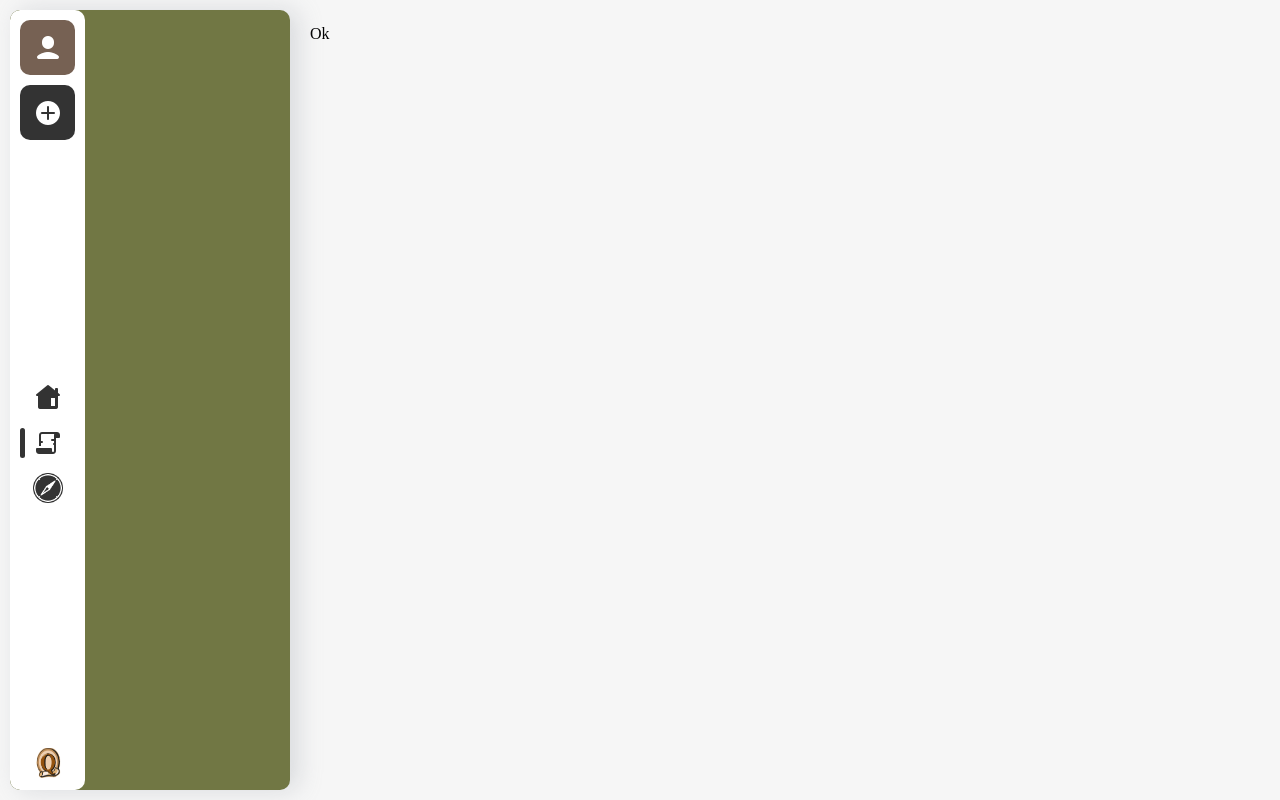
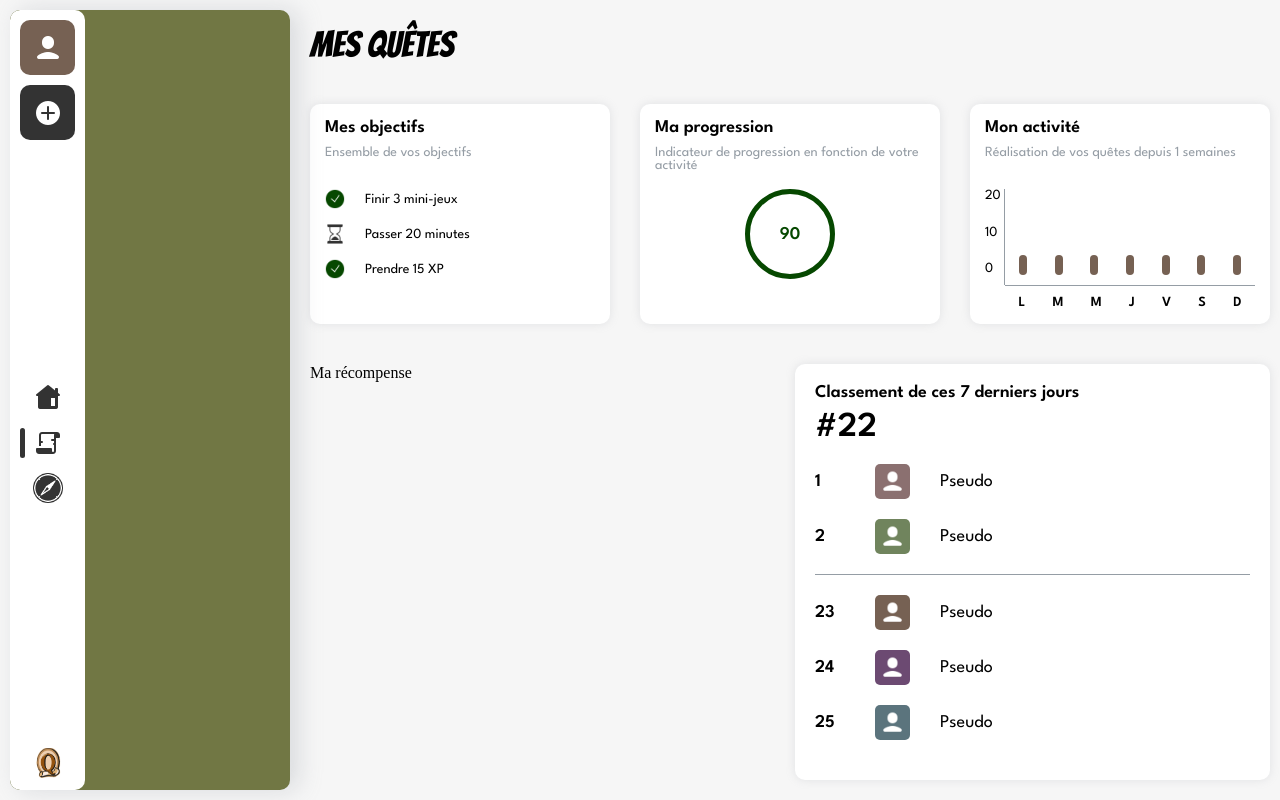
Before and after one commit to hpktz/word_quest, a Flask app: page /dashboard/quests in a window 1280 px wide. Run offline with Flask 3, Linux system fonts and the light colour scheme; the visitor is signed in with stand-in values (Sample User, id 1); data that the repository does not hold is empty.

Commit message:
Update quests.html with new content

```diff
--- /dev/null
+++ b/static/styles/css/style-quests.css
@@ -0,0 +1,227 @@
+.quests-main-container {
+    display: grid;
+    grid-template-columns: 1fr;
+    grid-template-rows: auto auto 1fr;
+    row-gap: 40px;
+}
+
+.quests-main-container .main-infos .title {
+    font-family: 'Bangers', cursive;
+    font-size: 36px;
+    text-align: left;
+    grid-row: 1;
+}
+
+.quests-main-container .stats {
+    display: grid;
+    grid-template-columns: 1fr 1fr 1fr;
+    gap: 30px;
+}
+
+.quests-main-container .stats .stat-box {
+    width: 100%;
+    background-color: white;
+    border-radius: 10px;
+    box-shadow: 0px 0px 10px 0 #959da536;
+    padding: 15px;
+}
+
+.quests-main-container .stats .stat-box .title {
+    font-family: 'League Spartan', sans-serif;
+    font-size: 18px;
+    font-weight: 600;
+}
+
+.quests-main-container .stats .stat-box .subtitle {
+    font-family: 'League Spartan', sans-serif;
+    font-size: 14px;
+    color: #959da5;
+    height: 28px;
+    margin-top: 10px;
+}
+
+.quests-main-container .stats .stat-box .target-box {
+    display: flex;
+    align-items: center;
+    gap: 20px;
+    margin-top: 15px;
+}
+
+.quests-main-container .stats .stat-box .target-box .img {
+    width: 20px;
+    height: 20px;
+}
+
+.quests-main-container .stats .stat-box .target-box .text {
+    font-family: 'League Spartan', sans-serif;
+    font-size: 14px;
+    font-weight: 400;
+}
+
+.quests-main-container .stats .stat-box .progress-index-container.good {
+    --progression-color: #064800;
+}
+
+.quests-main-container .stats .stat-box .progress-index-container.average {
+    --progression-color: #c98200;
+}
+
+.quests-main-container .stats .stat-box .progress-index-container.bad {
+    --progression-color: #750000;
+}
+
+.quests-main-container .stats .stat-box .progress-index-container {
+    width: 90px;
+    height: 90px;
+    border: 5px solid var(--progression-color);
+    border-radius: 50%;
+    margin: 15px auto;
+    text-align: center;
+    display: flex;
+    flex-direction: column;
+    justify-content: center;
+}
+
+.quests-main-container .stats .stat-box .progress-index-container .progress-index {
+    font-family: 'League Spartan', sans-serif;
+    font-size: 18px;
+    font-weight: 600;
+    color: var(--progression-color);
+}
+
+.quests-main-container .stats .stat-box .bar-chart-container {
+    display: grid;
+    grid-template-columns: 20px 1fr;
+    grid-template-rows: 1fr 24px;
+    height: 120px;
+    margin-top: 15px;
+}
+
+.quests-main-container .stats .stat-box .bar-chart-container .ordinate {
+    grid-column: 1;
+    grid-row: 1;
+    display: flex;
+    flex-direction: column;
+    justify-content: space-between;
+    font-family: 'League Spartan', sans-serif;
+    font-size: 14px;
+    font-weight: 400;
+    border-right: 1px solid #959da5;
+    padding-bottom: 10px;
+}
+
+.quests-main-container .stats .stat-box .bar-chart-container .abscissa{
+    grid-column: 2;
+    grid-row: 2;
+    display: flex;
+    justify-content: space-around;
+    font-family: 'League Spartan', sans-serif;
+    font-size: 14px;
+    font-weight: 600;
+    padding-top: 10px;
+    border-top: 1px solid #959da5;
+}
+
+.quests-main-container .stats .stat-box .bar-chart-container .chart-content {
+    display: flex;
+    justify-content: space-around;
+    align-items: flex-end;
+    padding-bottom: 10px;
+}
+
+.quests-main-container .stats .stat-box .bar-chart-container .chart-content .item {
+    height: 20px;
+    width: 8px;
+    background-color: #766153;
+    border-radius: 5px;
+}
+
+.quests-main-container .reaward-ranking-container {
+    display: grid;
+    grid-template-columns: 1fr 1fr;
+    gap: 10px;
+}
+
+.quests-main-container .reaward-ranking-container  .ranking {
+    width: 100%;
+    height: fit-content;
+    background-color: white;
+    border-radius: 10px;
+    box-shadow: 0px 0px 10px 0 #959da536;
+    padding: 20px;
+}
+
+.quests-main-container .reaward-ranking-container  .ranking .title {
+    font-family: 'League Spartan', sans-serif;
+    font-size: 18px;
+    font-weight: 600;
+}
+
+.quests-main-container .reaward-ranking-container  .ranking .ranking-position {
+    font-family: 'League Spartan', sans-serif;
+    font-size: 35px;
+    font-weight: 600;
+    margin-top: 10px;
+}
+
+.quests-main-container .reaward-ranking-container  .ranking .ranking-container {
+    margin-top: 20px;
+}
+
+.quests-main-container .reaward-ranking-container  .ranking .ranking-container .separate {
+    width: 100%;
+    height: 1px;
+    background-color: #959da5;
+    margin: 10px 0;
+}
+
+.quests-main-container .reaward-ranking-container  .ranking .ranking-container .ranking-box {
+    display: grid;
+    grid-template-columns: 30px 35px 1fr;
+    align-items: center;
+    gap: 30px;
+    margin: 20px 0;
+}
+
+.quests-main-container .reaward-ranking-container  .ranking .ranking-container .ranking-box .rank {
+    font-family: 'League Spartan', sans-serif;
+    font-size: 18px;
+    font-weight: 600;
+}
+
+.quests-main-container .reaward-ranking-container  .ranking .ranking-container .ranking-box:nth-child(1n) {
+    --profile-background: #8B7070;
+}
+.quests-main-container .reaward-ranking-container  .ranking .ranking-container .ranking-box:nth-child(2n) {
+    --profile-background: #70845D;
+}
+.quests-main-container .reaward-ranking-container  .ranking .ranking-container .ranking-box:nth-child(3n) {
+    --profile-background: #5B747D;
+}
+.quests-main-container .reaward-ranking-container  .ranking .ranking-container .ranking-box:nth-child(4n) {
+    --profile-background: #766153;
+}
+.quests-main-container .reaward-ranking-container  .ranking .ranking-container .ranking-box:nth-child(5n) {
+    --profile-background: #6C4A72;
+}
+
+.quests-main-container .reaward-ranking-container  .ranking .ranking-container .ranking-box .picture {
+    background-color: var(--profile-background);
+    border-radius: 5px;
+    height: 35px;
+    width: 35px;
+    padding: 5px;
+}
+
+.quests-main-container .reaward-ranking-container  .ranking .ranking-container .ranking-box .picture img {
+    width: 100%;
+    height: 100%;
+    object-fit: cover;
+    border-radius: 5px;
+}
+
+.quests-main-container .reaward-ranking-container  .ranking .ranking-container .ranking-box .name {
+    font-family: 'League Spartan', sans-serif;
+    font-size: 18px;
+    font-weight: 400;
+}
--- a/templates/dashboard/quests.html
+++ b/templates/dashboard/quests.html
@@ -1,3 +1,117 @@
-{% extends "dashboard/main.html" %} {% block title %}Dashboard{% endblock %} {% block color %}quests-color{% endblock %}{% block quests %}selected{% endblock %} {% block content %}
-<main>Ok</main>
-{% endblock %}w
+{% extends "dashboard/main.html" %} {% block title %}Quêtes{% endblock %}{% block color %}quests-color{% endblock %}
+{% block css %}<link rel="stylesheet" href="/static/styles/css/style-quests.css">{% endblock %}
+{% block dashboard_info %}
+<div class="info-section">
+    </div>
+{% endblock %}{% block quests %}selected{% endblock %} {% block content %}
+<main class="quests-main-container">
+    <section class="main-infos">
+        <div class="title">Mes quêtes</div>
+    </section>
+    <section class="stats">
+        <div class="stat-box">
+            <div class="title">Mes objectifs</div>
+            <div class="subtitle">Ensemble de vos objectifs</div>
+            <div class="target-box">
+                <img src="/static/icons/success-30-green.png" class="img" alt="success">
+                <div class="text">Finir 3 mini-jeux</div>
+            </div>
+            <div class="target-box">
+                <img src="/static/icons/timer-30-dark-grey.png" class="img" alt="success">
+                <div class="text">Passer 20 minutes</div>
+            </div>
+            <div class="target-box">
+                <img src="/static/icons/success-30-green.png" class="img" alt="success">
+                <div class="text">Prendre 15 XP</div>
+            </div>
+        </div>
+        <div class="stat-box">
+            <div class="title">Ma progression</div>
+            <div class="subtitle">Indicateur de progression en fonction de votre activité</div>
+            <div class="progress-index-container good">
+                <div class="progress-index">90</div>
+            </div>
+        </div>
+        <div class="stat-box">
+            <div class="title">Mon activité</div>
+            <div class="subtitle">Réalisation de vos quêtes depuis 1 semaines</div>
+            <div class="bar-chart-container">
+                <div class="ordinate">
+                    <div class="item">20</div>
+                    <div class="item">10</div>
+                    <div class="item">0</div>
+                </div>
+                <div class="chart-content">
+                    <div class="item"></div>
+                    <div class="item"></div>
+                    <div class="item"></div>
+                    <div class="item"></div>
+                    <div class="item"></div>
+                    <div class="item"></div>
+                    <div class="item"></div>
+                </div>
+                <div class="abscissa">
+                    <div class="item">L</div>
+                    <div class="item">M</div>
+                    <div class="item">M</div>
+                    <div class="item">J</div>
+                    <div class="item">V</div>
+                    <div class="item">S</div>
+                    <div class="item">D</div>
+                </div>
+            </div>
+        </div>
+    </section>
+    <section class="reaward-ranking-container">
+        <div class="reward">
+            <div class="title">Ma récompense</div>
+            <div class="reward-box">
+                <div class="chest"></div>
+                <div class="base"></div>
+            </div>
+        </div>
+        <div class="ranking">
+            <div class="title">Classement de ces 7 derniers jours</div>
+            <div class="ranking-position">#22</div>
+            <div class="ranking-container">
+                <div class="ranking-box">
+                    <div class="rank">1</div>
+                    <div class="picture">
+                        <img src="/static/icons/user-30-white.png" alt="">
+                    </div>
+                    <div class="name">Pseudo</div>
+                </div>
+                <div class="ranking-box">
+                    <div class="rank">2</div>
+                    <div class="picture">
+                        <img src="/static/icons/user-30-white.png" alt="">
+                    </div>
+                    <div class="name">Pseudo</div>
+                </div>
+                <div class="separate"></div>
+                <div class="ranking-box">
+                    <div class="rank">23</div>
+                    <div class="picture">
+                        <img src="/static/icons/user-30-white.png" alt="">
+                    </div>
+                    <div class="name">Pseudo</div>
+                </div>
+                <div class="ranking-box">
+                    <div class="rank">24</div>
+                    <div class="picture">
+                        <img src="/static/icons/user-30-white.png" alt="">
+                    </div>
+                    <div class="name">Pseudo</div>
+                </div>
+                <div class="ranking-box">
+                    <div class="rank">25</div>
+                    <div class="picture">
+                        <img src="/static/icons/user-30-white.png" alt="">
+                    </div>
+                    <div class="name">Pseudo</div>
+                </div>
+            </div>
+        </div>
+    </section>
+</main>
+{% endblock %}
```
Also changed, not shown: static/icons/success-30-green.png (added), static/icons/timer-30-dark-grey.png (added), 1 other file.
